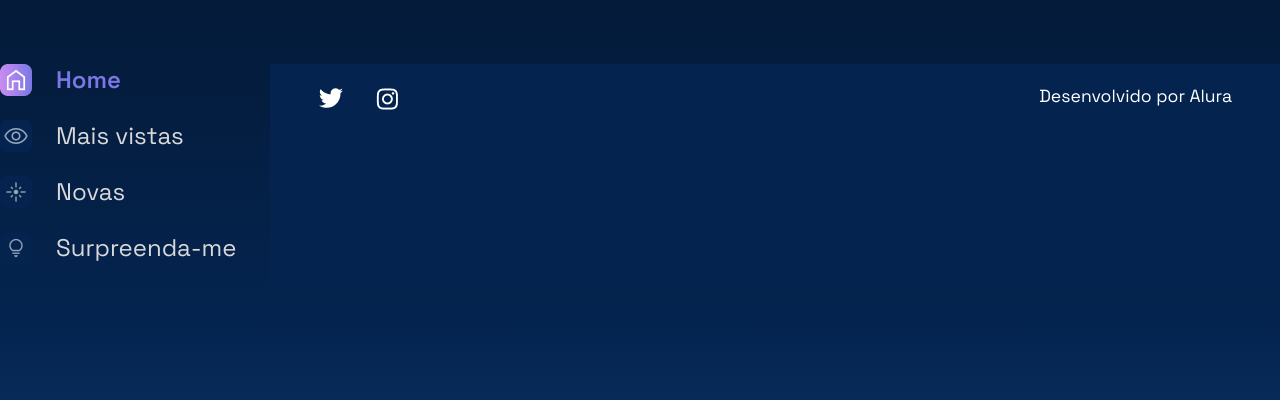
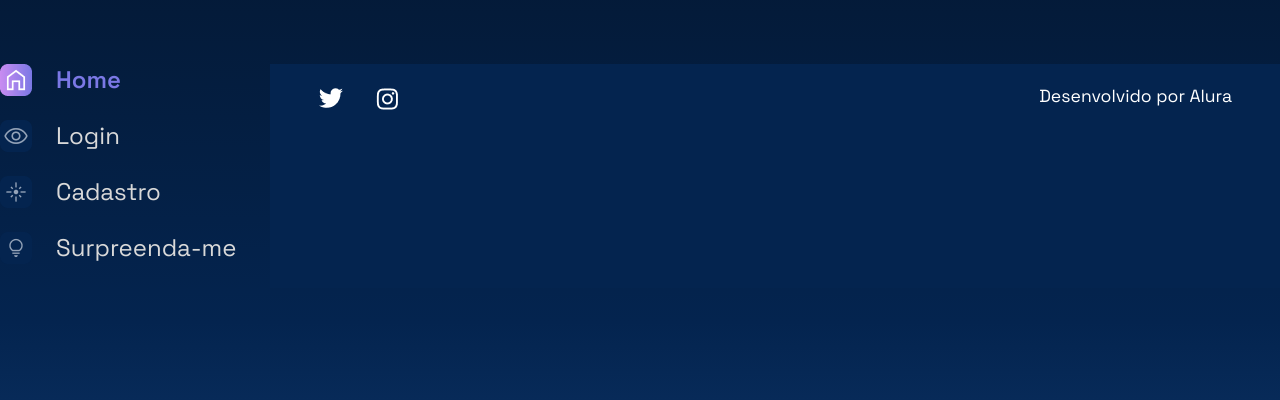
Before and after one commit to math3kitamura/Alura_space, a Django app: template templates/galeria/base.html in a window 1280 px wide. Shown: the part 90-490 px from the top of the page. Run offline with Django 5.2, Linux system fonts and the light colour scheme; the template is opened without the code that fills it, so the values that code supplies are empty.

Commit message:
Criando a url cadastro e login

```diff
--- a/templates/galeria/partials/_navbar.html
+++ b/templates/galeria/partials/_navbar.html
@@ -17,8 +17,8 @@
         <section class="menu-lateral">
             <nav class="menu-lateral__navegacao">
                 <a href="{% url 'index' %}"><img src="{% static '/assets/ícones/1x/Home - ativo.png' %}"> Home</a>
-                <a href="#"><img src="{% static '/assets/ícones/1x/Mais vistas - inativo.png' %}"> Mais vistas</a>
-                <a href="#"><img src="{% static '/assets/ícones/1x/Novas - inativo.png' %}"> Novas</a>
+                <a href="{% url 'login' %}"><img src="{% static '/assets/ícones/1x/Mais vistas - inativo.png' %}"> Login</a>
+                <a href="{% url 'cadastro' %}"><img src="{% static '/assets/ícones/1x/Novas - inativo.png' %}"> Cadastro</a>
                 <a href="#"><img src="{% static '/assets/ícones/1x/Surpreenda-me - inativo.png' %}"> Surpreenda-me</a>
             </nav>
         </section>
```
